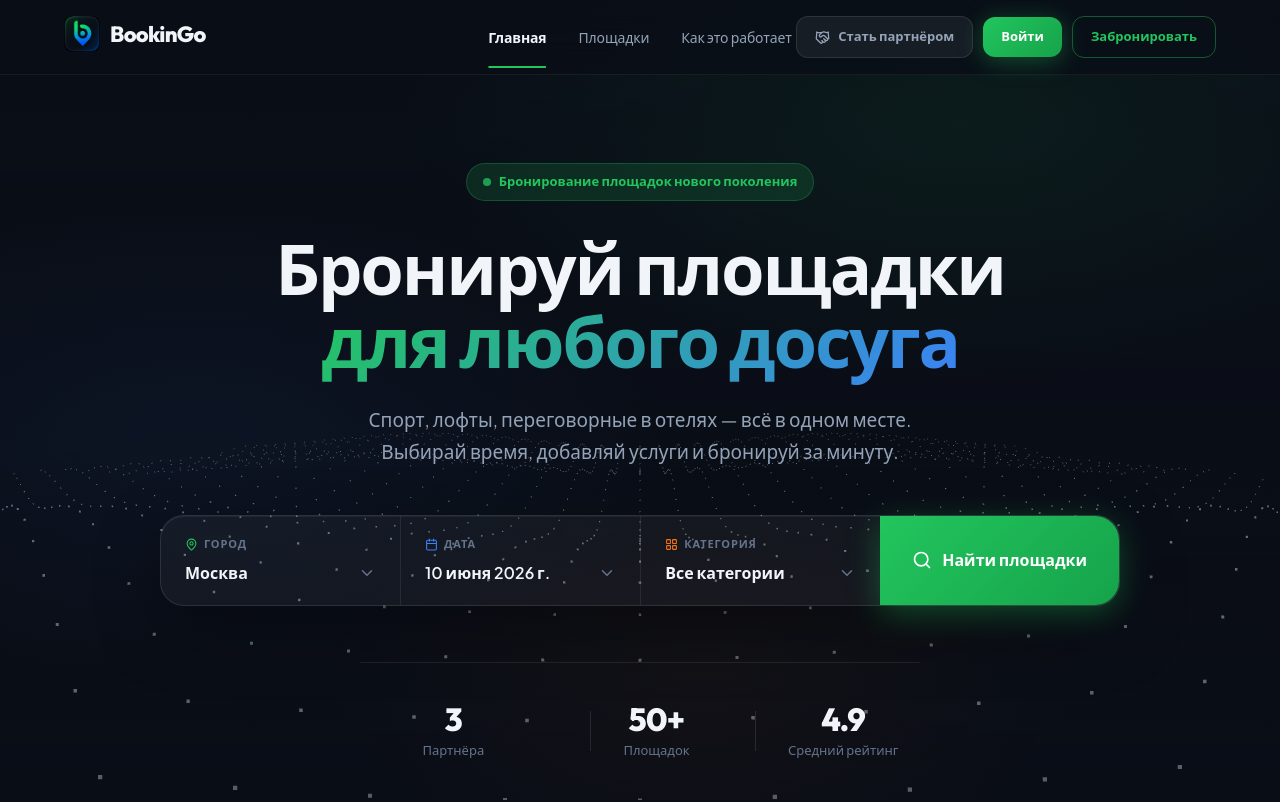
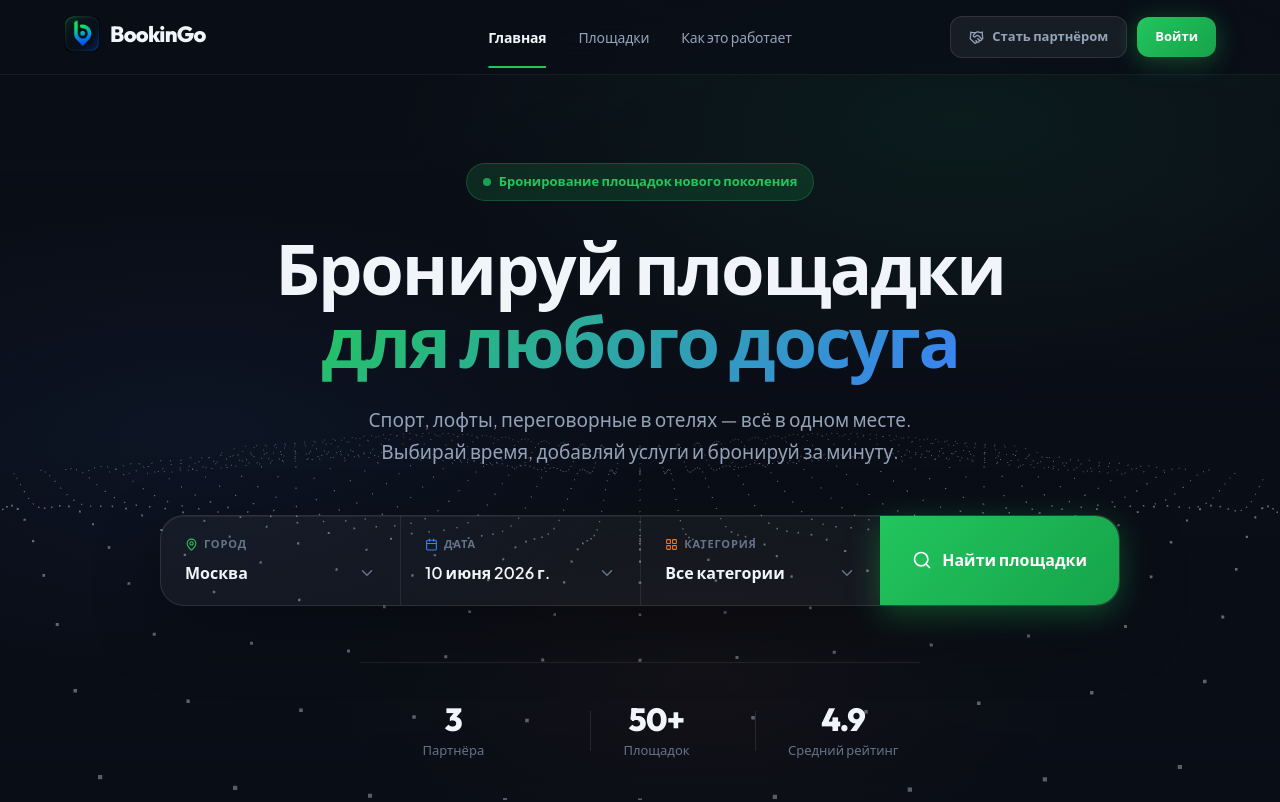
Before and after one commit to Shovgur/pwa-app, a React (Vite) app: page / in a window 1280 px wide. Shown: the top 802 px of the page. Built offline with nearby package versions, Linux system fonts and the light colour scheme.

Commit message:
fix: update header

```diff
--- a/src/components/layout/PublicLayout.tsx
+++ b/src/components/layout/PublicLayout.tsx
@@ -367,25 +367,13 @@ export function PublicLayout() {
               </Link>
 
               {isAuthenticated ? (
-                <>
-                  {/* Авторизован: кнопка забронировать → каталог + аватар с дропдауном */}
-                  <Link to="/catalog" className="site-header-cta" style={{ textDecoration: 'none' }}>
-                    <Button size="sm">Забронировать</Button>
-                  </Link>
                 <div className="site-header-user-menu">
                   <UserMenu />
                 </div>
-                </>
               ) : (
-                <>
-                  {/* Не авторизован: Забронировать → логин */}
                 <Link to="/login" className="site-header-cta" style={{ textDecoration: 'none' }}>
                   <Button size="sm">Войти</Button>
                 </Link>
-                  <Link to="/catalog" className="site-header-cta" style={{ textDecoration: 'none' }}>
-                    <Button size="sm" variant="outline">Забронировать</Button>
-                  </Link>
-                </>
               )}
 
               {/* Burger — mobile only */}
@@ -506,27 +494,13 @@ export function PublicLayout() {
                     </Link>
 
                     {isAuthenticated ? (
-                      <>
                       <MobileUserSection closeMobile={closeMobile} />
-                        <Link to="/catalog" onClick={closeMobile} style={{ textDecoration: 'none', display: 'block' }}>
-                          <Button style={{ width: '100%', justifyContent: 'center', padding: '14px 24px', fontSize: 16 }}>
-                            Забронировать →
-                          </Button>
-                        </Link>
-                      </>
                     ) : (
-                      <>
                       <Link to="/login" onClick={closeMobile} style={{ textDecoration: 'none', display: 'block' }}>
                         <Button variant="ghost" style={{ width: '100%', justifyContent: 'center', padding: '14px 24px', fontSize: 16 }}>
                           Войти
                         </Button>
                       </Link>
-                        <Link to="/catalog" onClick={closeMobile} style={{ textDecoration: 'none', display: 'block' }}>
-                          <Button style={{ width: '100%', justifyContent: 'center', padding: '14px 24px', fontSize: 16 }}>
-                            Забронировать →
-                          </Button>
-                        </Link>
-                      </>
                     )}
                   </motion.div>
                 </motion.div>
```
Lines whose indentation alone changed are shown as unchanged.
